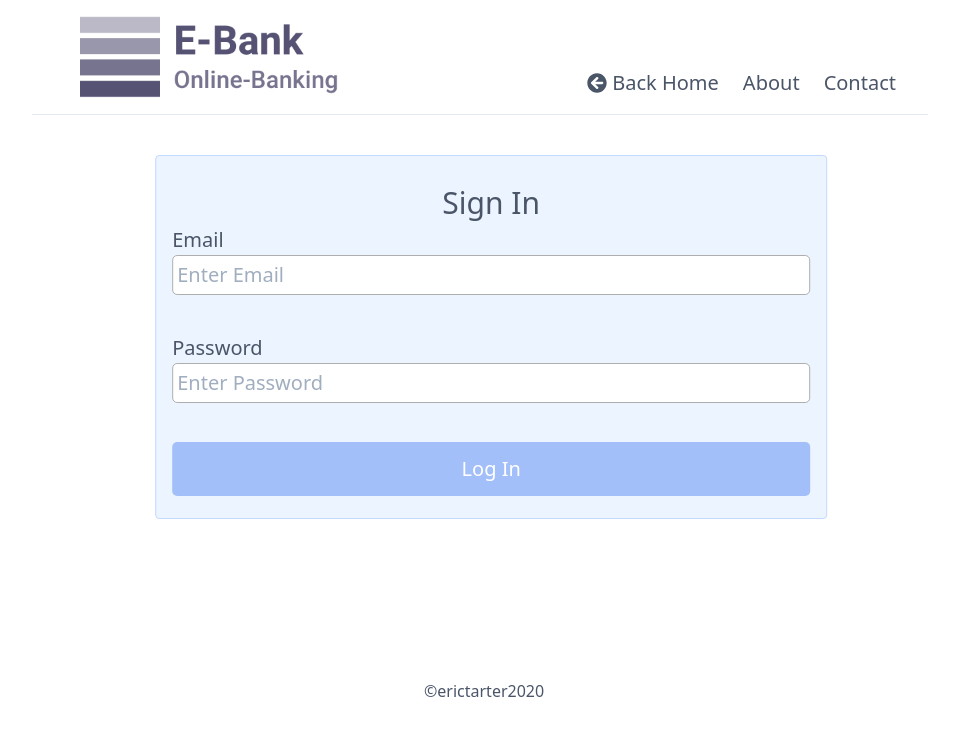
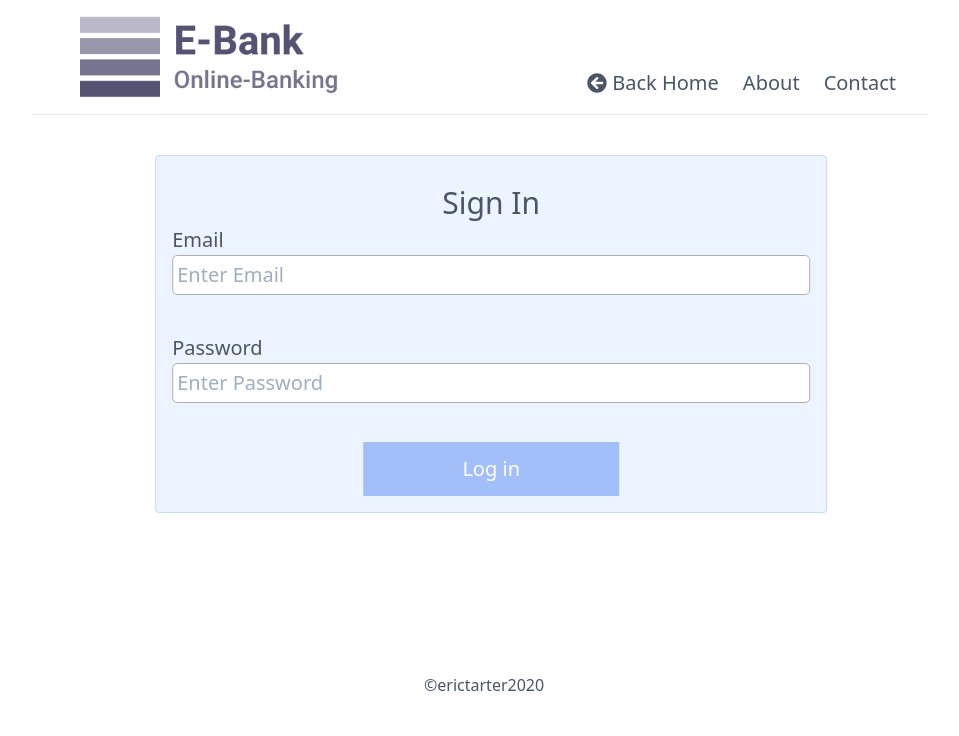
Before and after one commit to erictarter/new-react-online-banking, a React (Create React App) app: page /login in a window 1280 px wide. Shown: the top 736 px of the page, without its empty margins (160-1119 px from the left). Built offline with nearby package versions, Linux system fonts and the light colour scheme.

Commit message:
try 1 at routing error

```diff
--- a/src/App.js
+++ b/src/App.js
@@ -28,3 +28,7 @@ function App() {
 }
 
 export default App;
+
+// Add Spinners When Loading
+// remove form input outline
+// popup message x margin
--- a/src/components/layout/forms/Loginform.js
+++ b/src/components/layout/forms/Loginform.js
@@ -1,6 +1,8 @@
 import React, { useContext, useState } from 'react';
 import { Redirect } from 'react-router-dom';
 import { Context } from '../../context/Context';
+import { Link } from 'react-router-dom';
+import { link } from 'fs';
 
 const Loginform = () => {
   const [emailInput, setEmailInput] = useState('');
@@ -28,13 +30,47 @@ const Loginform = () => {
     }, 220);
   };
 
-  const onSubmit = e => {
+  const onChange = e => {
+    const linkToAccount = document.getElementById('link-to-account');
+    const change = document.getElementById('change');
+    const emailInput = document.getElementById('email');
+
+    setPasswordInput(e.target.value);
+
+    if (e.target.value === storagePass && emailInput.value === storageEmail) {
+      change.innerHTML = `
+      <div
+          class='link-to-account flex items-center justify-center'
+          id='link-to-account'
+        >
+        <a href='/account'>
+        <button
+        class='w-64 py-3 text-center mb-4 text-white bg-indigo-300 transition-colors duration-200 ease-out hover:bg-indigo-500 cursor-pointer border-none focus:outline-none'
+        id='log-on-btn'
+      >
+        Log in
+      </button>
+      </a>
+    </div>
+
+        `;
+    } else {
+      linkToAccount.innerHTML = `
+      <button class='w-64 py-3 text-center mb-4 text-white bg-indigo-300 transition-colors duration-200 ease-out hover:bg-indigo-500 cursor-pointer border-none focus:outline-none no-log-in'
+      id='log-on-btn'
+    }>
+      Log in
+    </button>
+      `;
+    }
+  };
+
+  const onClick = e => {
     e.preventDefault();
-    if (storageEmail === emailInput && storagePass === passwordInput) {
-      window.location.href = '/account';
-    } else {
+    if (storageEmail !== emailInput || storagePass !== passwordInput) {
       setMessage('Email or Password do not Match Our Records..');
       popupMessage();
+    } else {
     }
   };
 
@@ -46,6 +82,7 @@ const Loginform = () => {
       >
         Sign In
       </div>
+      <div className='flex justify-center align-center'>
       <div
         className='message-container relative bg-white border border-red-400 rounded mb-5 hidden transform transition-transform duration-200 ease-out'
         id='message-container'
@@ -58,7 +95,8 @@ const Loginform = () => {
           <i className='fas fa-times'></i>
         </button>
       </div>
-      <form action='' className='form' onSubmit={onSubmit}>
+      </div>
+
       <label htmlFor='email'>Email</label>
       <div className='form-group'>
         <input
@@ -76,19 +114,23 @@ const Loginform = () => {
           type='password'
           id='password'
           placeholder='Enter Password'
-            onChange={e => {
-              setPasswordInput(e.target.value);
-            }}
+          onChange={onChange}
         />
       </div>
-        <input
-          type='submit'
-          name='Finish'
-          id='finish'
-          value='Log In'
-          className='py-3 text-white bg-indigo-300 transition-colors duration-200 ease-out hover:bg-indigo-500 cursor-pointer border-none focus:outline-none'
-        />
-      </form>
+      <div className='change' id='change'>
+        <div
+          className='link-to-account flex items-center justify-center'
+          id='link-to-account'
+          onClick={onClick}
+        >
+          <button
+            className='w-64 py-3 text-center mb-4 text-white bg-indigo-300 transition-colors duration-200 ease-out hover:bg-indigo-500 cursor-pointer border-none focus:outline-none'
+            id='log-on-btn'
+          >
+            Log in
+          </button>
+        </div>
+      </div>
     </div>
   );
 };
--- a/src/components/layout/forms/Signupform.js
+++ b/src/components/layout/forms/Signupform.js
@@ -155,6 +155,7 @@ const Signupform = () => {
           </Link>
         </div>
         {/* popup message */}
+        <div className='flex justify-center align-center'>
         <div
           className='message-container relative bg-white border border-red-400 rounded mb-5 hidden transform transition-transform duration-200 ease-out'
           id='message-container'
@@ -166,6 +167,7 @@ const Signupform = () => {
           <button className='exit-popup' id='exit-popup' onClick={removePopup}>
             <i className='fas fa-times'></i>
           </button>
+        </div>
         </div>
         {/* form */}
         <form action='' className='form' onSubmit={onSubmit} id='form'>
```
Lines whose indentation alone changed are shown as unchanged.
